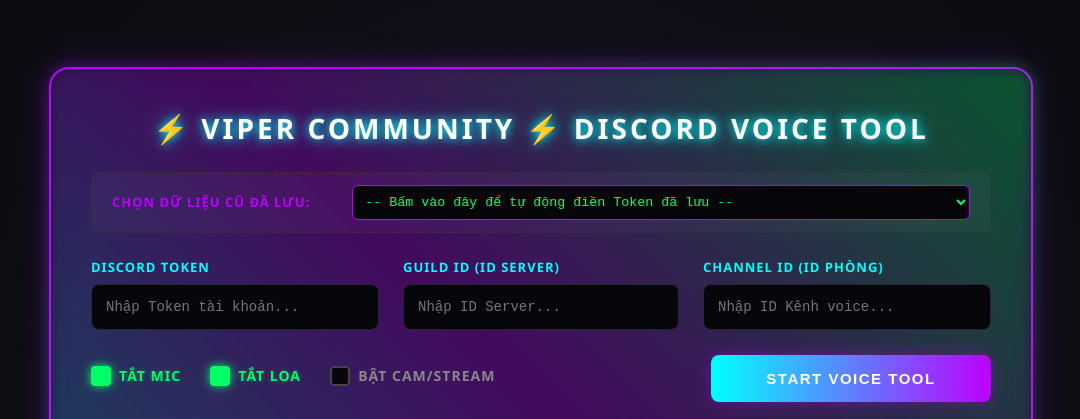
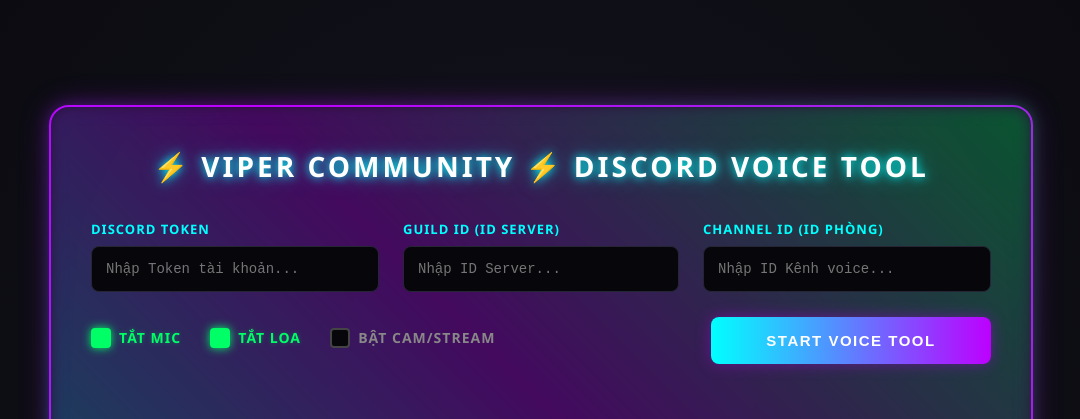
Before and after one commit to phatdptrai/Viper, a plain HTML site: page index.html in a window 1280 px wide. Shown: the top 419 px of the page, without its empty margins (99-1179 px from the left). Drawn offline with Linux system fonts and the light colour scheme; no server answers.

Commit message:
Update index.html

```diff
--- a/index.html
+++ b/index.html
@@ -60,7 +60,7 @@
         h2 {
             text-align: center;
             margin-top: 0;
-            margin-bottom: 25px;
+            margin-bottom: 35px;
             font-size: 28px;
             font-weight: 800;
             letter-spacing: 3px;
@@ -72,30 +72,6 @@
         @keyframes neonGlow {
             0% { text-shadow: 0 0 10px var(--neon-cyan), 0 0 20px rgba(0, 255, 255, 0.5); }
             100% { text-shadow: 0 0 25px var(--neon-purple), 0 0 40px var(--neon-cyan), 0 0 50px rgba(189, 0, 255, 0.8); }
-        }
-
-        /* Khu vực Dropdown chọn lại tài khoản cũ */
-        .history-section {
-            margin-bottom: 25px;
-            background: rgba(255,255,255,0.03);
-            padding: 12px 20px;
-            border-radius: 8px;
-            border: 1px dashed #333;
-            display: flex;
-            align-items: center;
-            justify-content: space-between;
-        }
-
-        .history-section select {
-            background: #07070b;
-            color: var(--neon-green);
-            border: 1px solid var(--neon-purple);
-            padding: 8px;
-            border-radius: 6px;
-            width: 72%;
-            outline: none;
-            font-family: monospace;
-            cursor: pointer;
         }
 
         /* Chia 3 ô Inputs nằm ngang hàng đều tăm tắp */
@@ -144,7 +120,7 @@
             outline: none;
         }
 
-        /* Hàng chứa các Checkbox và nút Bấm chạy lệnh */
+        /* Hàng chứa các Checkbox và nút Bấm kích hoạt */
         .controls-row {
             display: table;
             width: 100%;
@@ -312,13 +288,6 @@
 <div class="main-wrapper">
     <h2>⚡ VIPER COMMUNITY ⚡ DISCORD VOICE TOOL</h2>
 
-    <div class="history-section">
-        <label style="margin: 0; color: var(--neon-purple);">Chọn dữ liệu cũ đã lưu:</label>
-        <select id="saved_tokens_dropdown" onchange="loadSavedData(this.value)">
-            <option value="">-- Bấm vào đây để tự động điền Token đã lưu --</option>
-        </select>
-    </div>
-
     <div class="inputs-row">
         <div class="input-field">
             <label>Discord Token</label>
@@ -369,39 +338,6 @@
 </div>
 
 <script>
-    let globalSavedData = [];
-
-    // Tự động quét và lấy lịch sử Token trong database SQLite khi vừa load trang
-    window.onload = function() {
-        fetch('/get_saved_data')
-        .then(res => res.json())
-        .then(resData => {
-            if(resData.success && resData.data.length > 0) {
-                globalSavedData = resData.data;
-                const dropdown = document.getElementById('saved_tokens_dropdown');
-                resData.data.forEach((item, index) => {
-                    let maskedToken = item.token.substring(0, 15) + "..." + item.token.substring(item.token.length - 5);
-                    let opt = document.createElement('option');
-                    opt.value = index;
-                    opt.innerHTML = `Tài khoản ${index + 1} (Server: ${item.guild_id}) | ${maskedToken}`;
-                    dropdown.appendChild(opt);
-                });
-            }
-        });
-    };
-
-    // Hàm tự động điền ngược dữ liệu cũ vào các ô trống khi người dùng click dropdown
-    function loadSavedData(index) {
-        if(index === "") return;
-        const botData = globalSavedData[parseInt(index)];
-        document.getElementById('token').value = botData.token;
-        document.getElementById('guild_id').value = botData.guild_id;
-        document.getElementById('channel_id').value = botData.channel_id;
-        document.getElementById('mute').checked = botData.mute;
-        document.getElementById('deaf').checked = botData.deaf;
-        document.getElementById('stream').checked = botData.stream;
-    }
-
     function startBot() {
         const token = document.getElementById('token').value.trim();
         const guild_id = document.getElementById('guild_id').value.trim();
@@ -427,8 +363,6 @@
         .then(data => {
             if(data.success) {
                 statusDiv.innerHTML = "<span style='color:var(--neon-green); text-shadow: 0 0 8px var(--neon-green);'>" + data.message + "</span>";
-                // Tự động reset và load lại trang sau 2 giây để dropdown cập nhật dữ liệu mới nhất
-                setTimeout(() => { location.reload(); }, 2000);
             } else {
                 statusDiv.innerHTML = "<span style='color:#ff4d4d;'>❌ LỖI KHỞI CHẠY: " + data.message + "</span>";
             }
```
